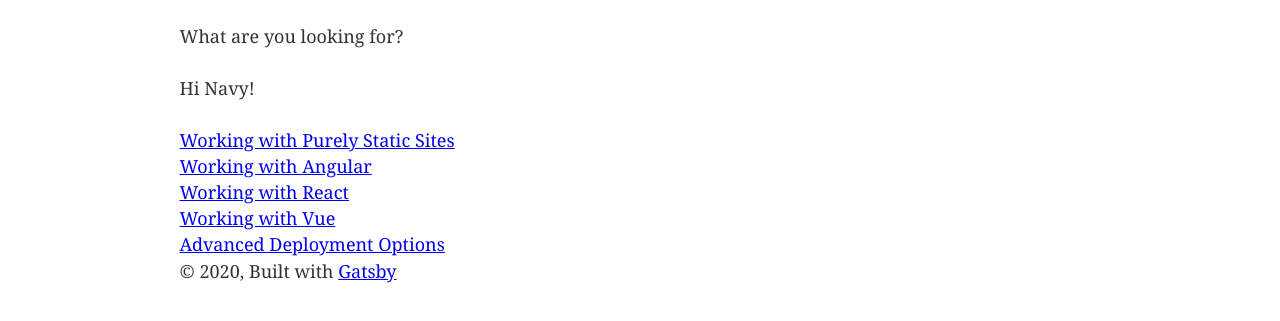
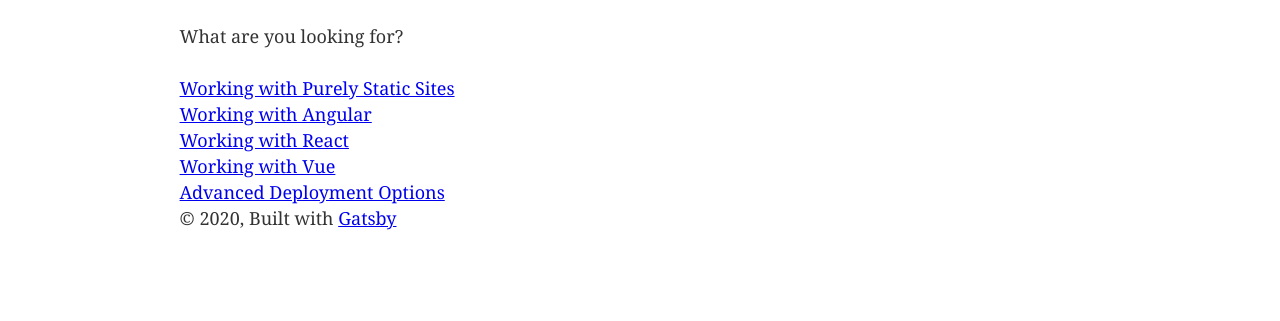
Before and after one commit to miwebst/staticsitesblog, a Gatsby site in the folder app/: page / in a window 1280 px wide. Shown: the part 223-544 px from the top of the page. Built offline with nearby package versions, Linux system fonts and the light colour scheme; Gatsby itself is replaced by a stand-in of ours.

Commit message:
Update index.js

```diff
--- a/app/src/pages/index.js
+++ b/app/src/pages/index.js
@@ -10,9 +10,6 @@ const IndexPage = () => (
     <h1>Welcome to the Blog!</h1>
     <p>This page is pretty meta...but you should try out static sites!</p>
     <p>What are you looking for?</p>
-
-    <p>Hi Navy!</p>
-
     <div>
       <Link to="/static/">Working with Purely Static Sites</Link>
     </div>
```
